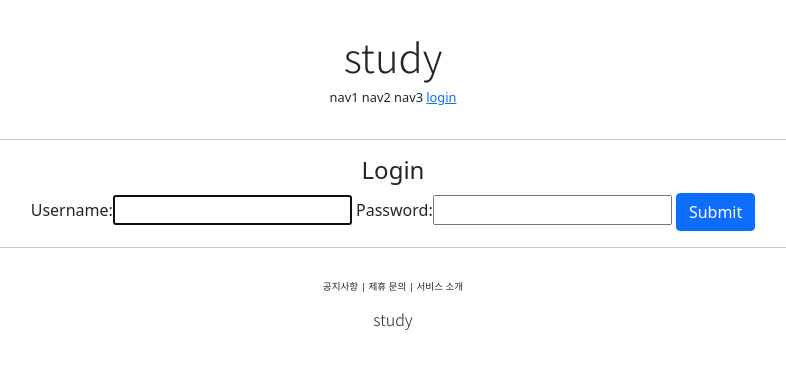
After one commit to aprilinbloom/DjangoStudy, a Django app: page /account/login/ in a window 1280 px wide. The commit adds this page. Shown: the top 369 px of the page, without its empty margins (247-1033 px from the left). Run offline with Django 3.2, Linux system fonts and the light colour scheme; some web fonts are replaced.

Commit message:
djust Django course 22 commit

```diff
--- a/accountapp/templates/accountapp/create.html
+++ b/accountapp/templates/accountapp/create.html
@@ -2,7 +2,7 @@
 
 {% block content %}
 
-  <div style="text-align:center;">
+  <div style="text-align: center;">
     <form action ="{% url 'accountapp:create' %}" method="post">
       {% csrf_token %}
       {{ form }}
--- /dev/null
+++ b/accountapp/templates/accountapp/login.html
@@ -0,0 +1,18 @@
+{% extends 'base.html' %}
+
+{% block content %}
+
+    <div style="text-align: center;">
+        <div>
+            <h4>Login</h4>
+        </div>
+        <div>
+            <form action="" method="post">
+                {% csrf_token %}
+                {{ form }}
+                <input type="submit" class="btn btn-primary">
+            </form>
+        </div>
+    </div>
+
+{% endblock %}
--- a/accountapp/urls.py
+++ b/accountapp/urls.py
@@ -1,3 +1,4 @@
+from django.contrib.auth.views import LoginView, LogoutView
 from django.urls import path
 
 from accountapp.views import hello_world, AccountCreateView
@@ -7,6 +8,9 @@ app_name = "accountapp"
 urlpatterns = [
     path('hello_world/', hello_world, name='hello_world'),
 
+    path('login/', LoginView.as_view(template_name='accountapp/login.html'), name='login'),
+    path('logout/', LogoutView.as_view(), name='logout'),
+
     path('create/', AccountCreateView.as_view(), name='create')
 
 ]
--- a/studypinterset/settings.py
+++ b/studypinterset/settings.py
@@ -13,6 +13,9 @@ https://docs.djangoproject.com/en/3.2/ref/settings/
 from pathlib import Path
 
 import os, environ
+
+from django.urls import reverse_lazy
+
 env = environ.Env(
     # set casting, default value
     DEBUG=(bool, False)
@@ -139,3 +142,6 @@ STATICFILES_DIRS = [
 # https://docs.djangoproject.com/en/3.2/ref/settings/#default-auto-field
 
 DEFAULT_AUTO_FIELD = 'django.db.models.BigAutoField'
+
+LOGIN_REDIRECT_URL = reverse_lazy('accountapp:hello_world')
+LOGOUT_REDIRECT_URL = reverse_lazy('accountapp:login')
--- a/templates/header.html
+++ b/templates/header.html
@@ -6,6 +6,10 @@
             <span>nav1</span>
             <span>nav2</span>
             <span>nav3</span>
-            <span>nav4</span>
+            {% if not user.is_authenticated %}
+                <a href="{% url 'accountapp:login' %}?next={{ request.path }}"><span>login</span></a>
+            {% else %}
+                <a href="{% url 'accountapp:logout' %}?next={{ request.path }}"><span>logout</span></a>
+            {% endif %}
         </div>
     </div>
```
